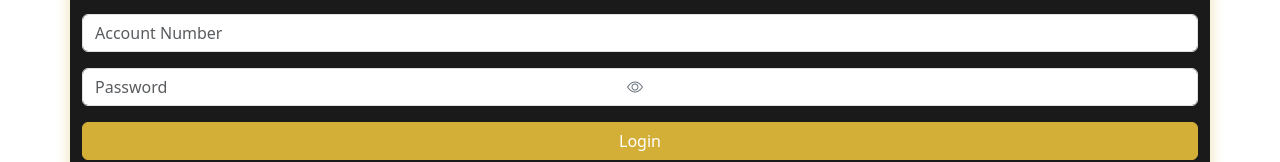
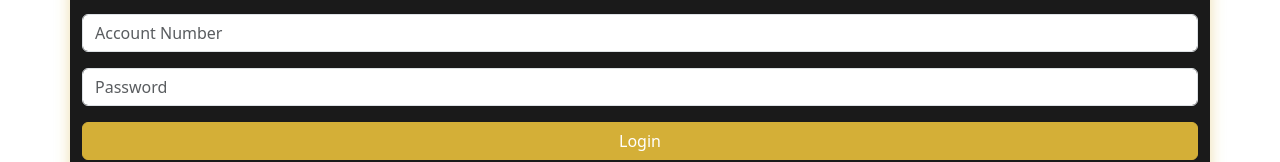
Before and after one commit to RubenJvR/APDS, a React (Create React App) app in the folder APDS-main/FRONTEND/frontend/: page /login in a window 1280 px wide. Shown: the part 387-549 px from the top of the page. Built offline with nearby package versions, Linux system fonts and the light colour scheme.

Commit message:
Update login.js
feww changes login

```diff
--- a/APDS-main/FRONTEND/frontend/src/components/login.js
+++ b/APDS-main/FRONTEND/frontend/src/components/login.js
@@ -154,24 +154,7 @@ export default function Login() {
             onChange={handleChange}
             required
           />
-          <button
-            type="button"
-            className="btn btn-outline-secondary position-absolute"
-            style={{
-              right: "5px",
-              top: "50%",
-              transform: "translateY(-50%)",
-              border: "none",
-              background: "transparent"
-            }}
-            onClick={togglePasswordVisibility}
-          >
-            {showPassword ? (
-              <i className="bi bi-eye-slash"></i> // Hide icon
-            ) : (
-              <i className="bi bi-eye"></i> // Show icon
-            )}
-          </button>
+
         </div>
 
         <button type="submit" className="btn btn-primary w-100" style={{ backgroundColor: "#d4af37", borderColor: "#d4af37" }}>
```
